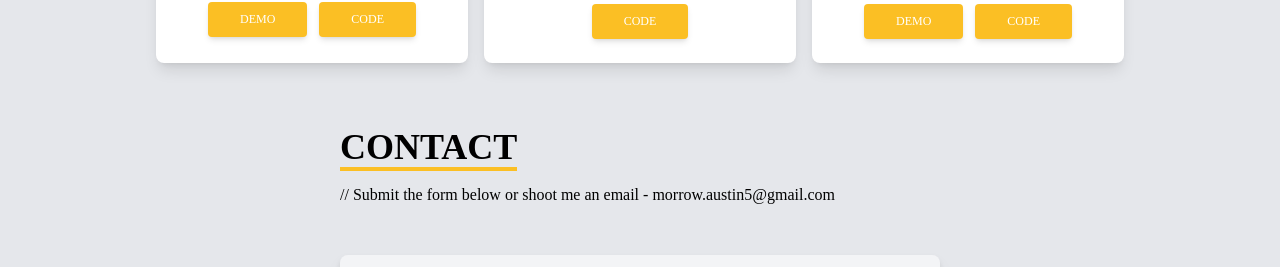
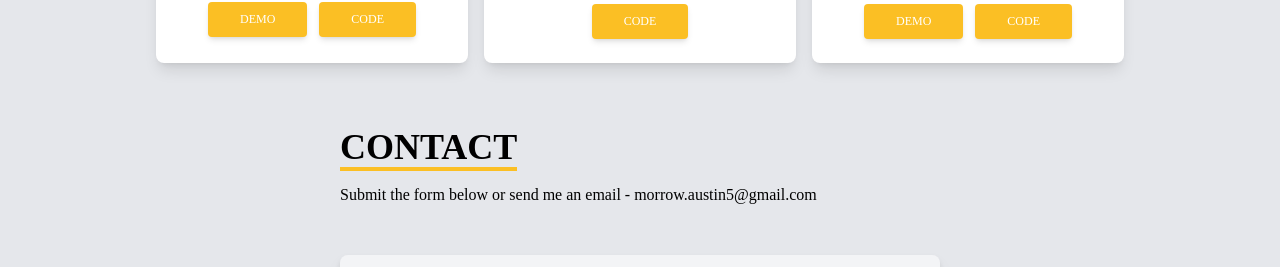
Before and after one commit to agmorrow/professional-portfolio, a React (Create React App) app: page / in a window 1280 px wide. Shown: the part 2677-2944 px from the top of the page. Built offline with nearby package versions, Linux system fonts and the light colour scheme.

Commit message:
contact form

```diff
--- a/src/components/Contact.jsx
+++ b/src/components/Contact.jsx
@@ -6,7 +6,7 @@ const Contact = () => {
       <form method='POST' action="https://getform.io/f/54764d0b-d7a4-4e61-8f8c-9b47362b0ae9" className='flex flex-col max-w-[600px] w-full'>
         <div className='pb-8'>
           <p className='text-4xl font-bold inline border-b-4 border-amber-400 text-black'>CONTACT</p>
-          <p className='text-black py-4'>// Submit the form below or shoot me an email - morrow.austin5@gmail.com</p>
+          <p className='text-black py-4'>Submit the form below or send me an email - morrow.austin5@gmail.com</p>
         </div>
         <input className='bg-gray-100 rounded-lg p-2 drop-shadow-lg' type="text" placeholder='Name' name='name' />
         <input className='my-4 p-2 bg-gray-100 rounded-lg drop-shadow-lg' type="email" placeholder='Email' name='email' />
```
